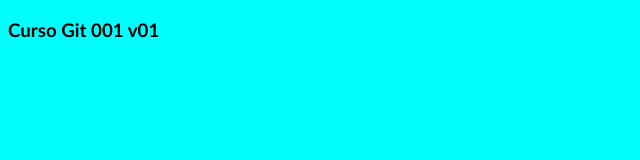
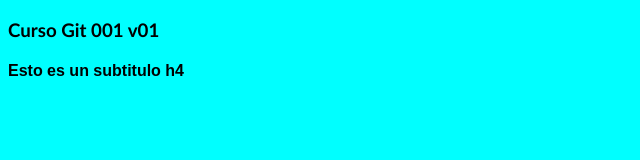
Before and after one commit to RiqueCr/CursoGitBasico, a plain HTML site: page index.html in a window 1280 px wide. Shown: the whole page, without its empty margins (0-640 px from the left). Drawn offline with Linux system fonts and the light colour scheme.

Commit message:
Agregado sub titulo al index

```diff
--- a/css/estilos.css
+++ b/css/estilos.css
@@ -5,3 +5,7 @@ body{
 h3{
     font-family: calibri;
 }
+
+h4{
+    font-family: arial;
+}
--- a/index.html
+++ b/index.html
@@ -10,5 +10,7 @@
 
     <h3>Curso Git 001 v01</h3>
 
+    <h4>Esto es un subtitulo h4</h4>
+
 </body>
 </html>
```
